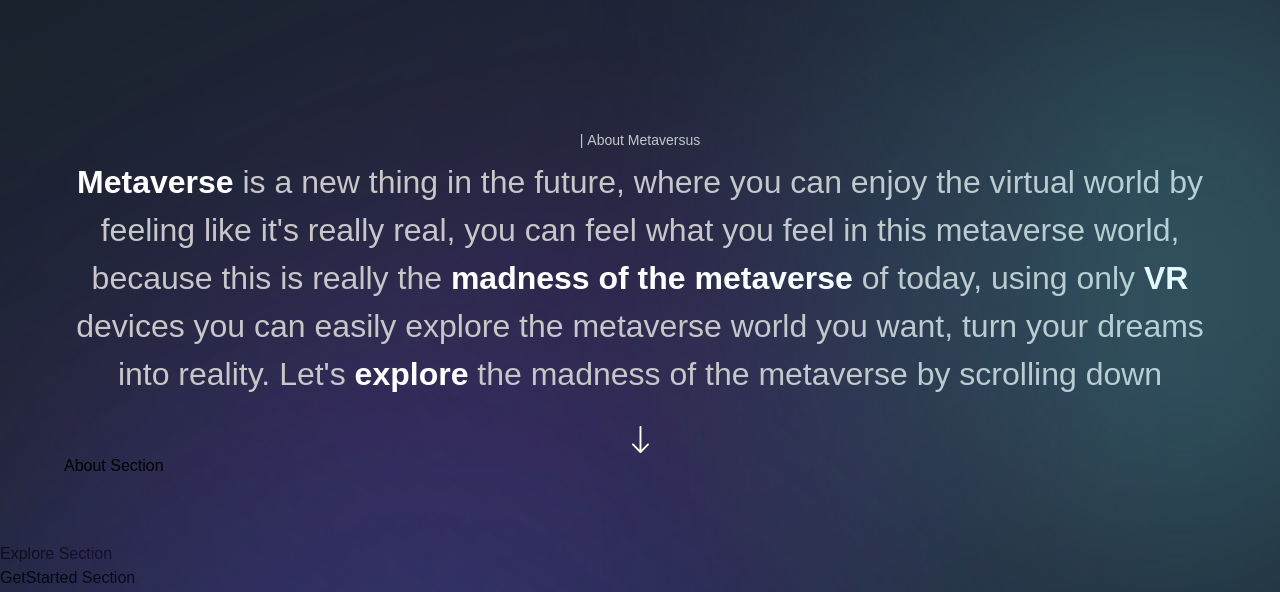
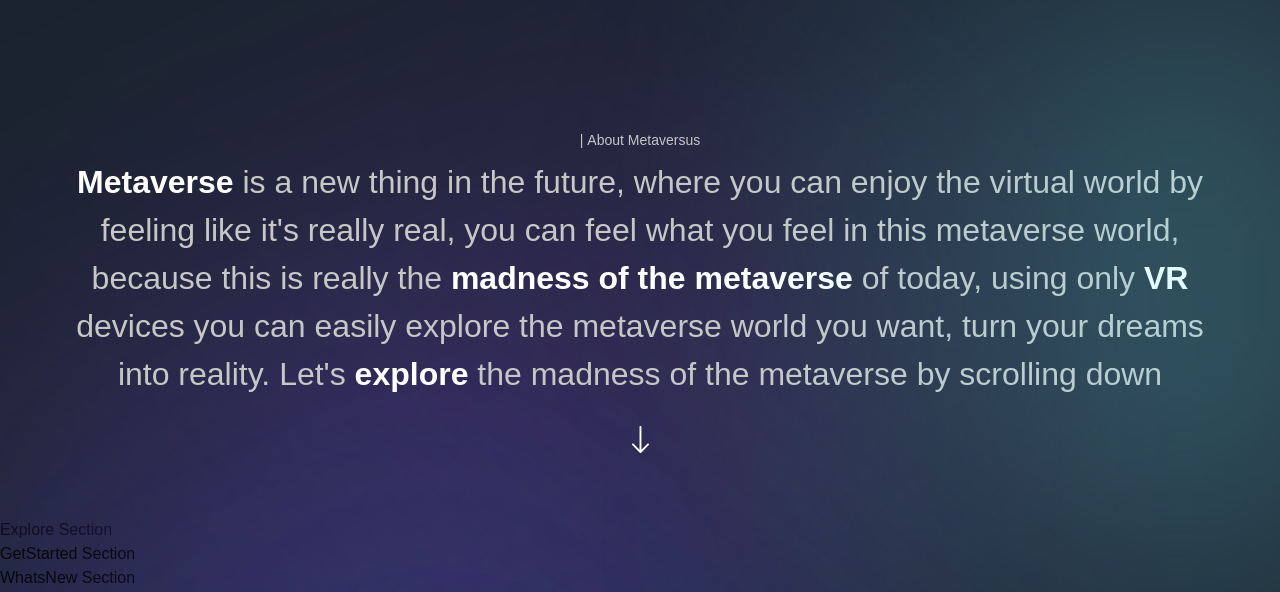
Before and after one commit to Ikram-Maulana/metaverse-madness, a Next.js app: page / in a window 1280 px wide. Shown: the part 1038-1630 px from the top of the page. Built offline with nearby package versions, Linux system fonts and the light colour scheme.

Commit message:
Chore: Update About Section

```diff
--- a/src/components/sections/about.tsx
+++ b/src/components/sections/about.tsx
@@ -1,11 +1,11 @@
 "use client";
 
+import { TypingText } from "@/components/custom-texts";
 import { cn } from "@/lib/utils";
 import { fadeIn, staggerContainer } from "@/utils/motion";
 import { motion } from "framer-motion";
 import Image from "next/image";
 import { FC } from "react";
-import { TypingText } from "../custom-texts";
 
 const About: FC = () => {
   return (
@@ -52,7 +52,6 @@ const About: FC = () => {
           />
         </motion.div>
       </motion.div>
-      About Section
     </section>
   );
 };
```
